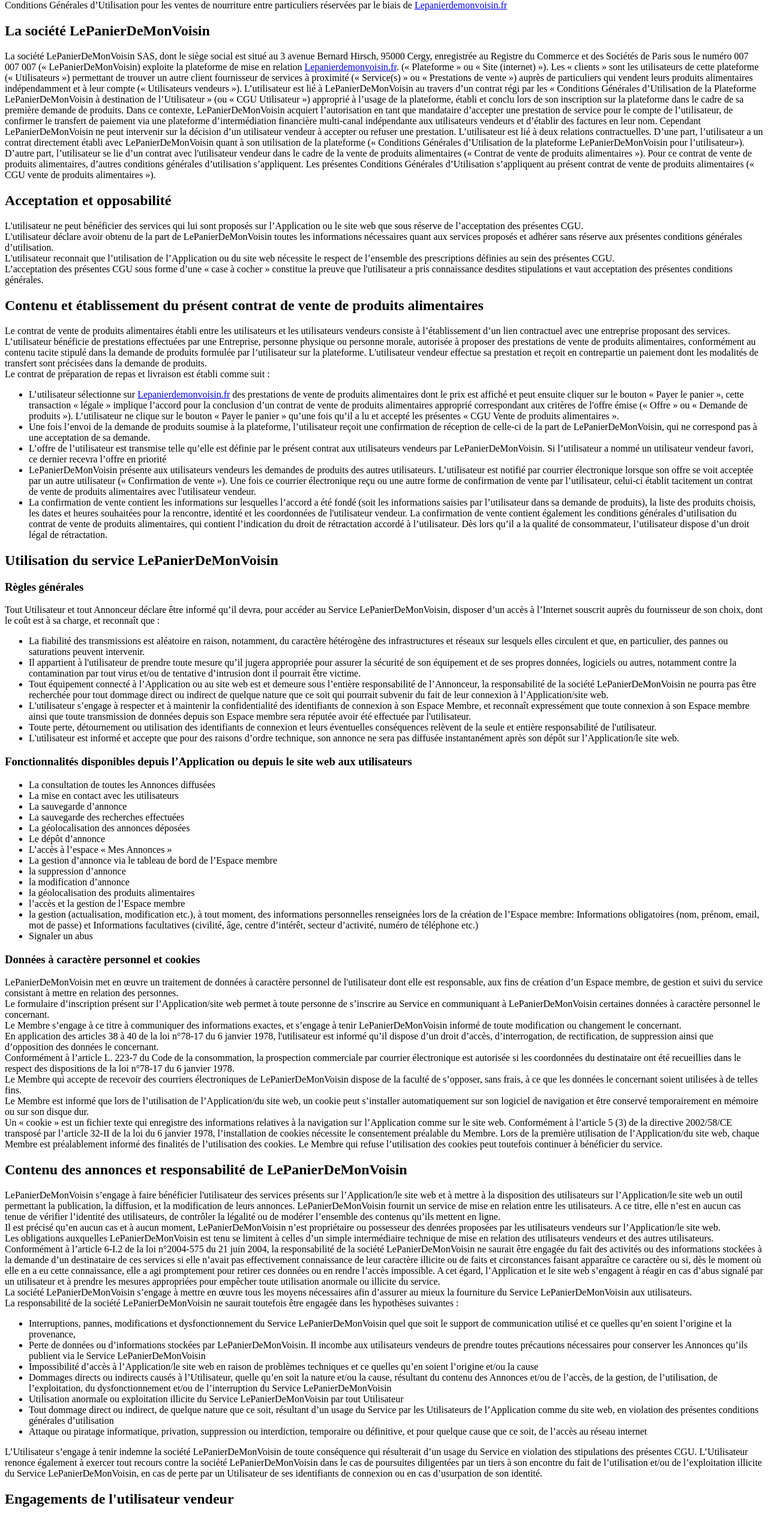
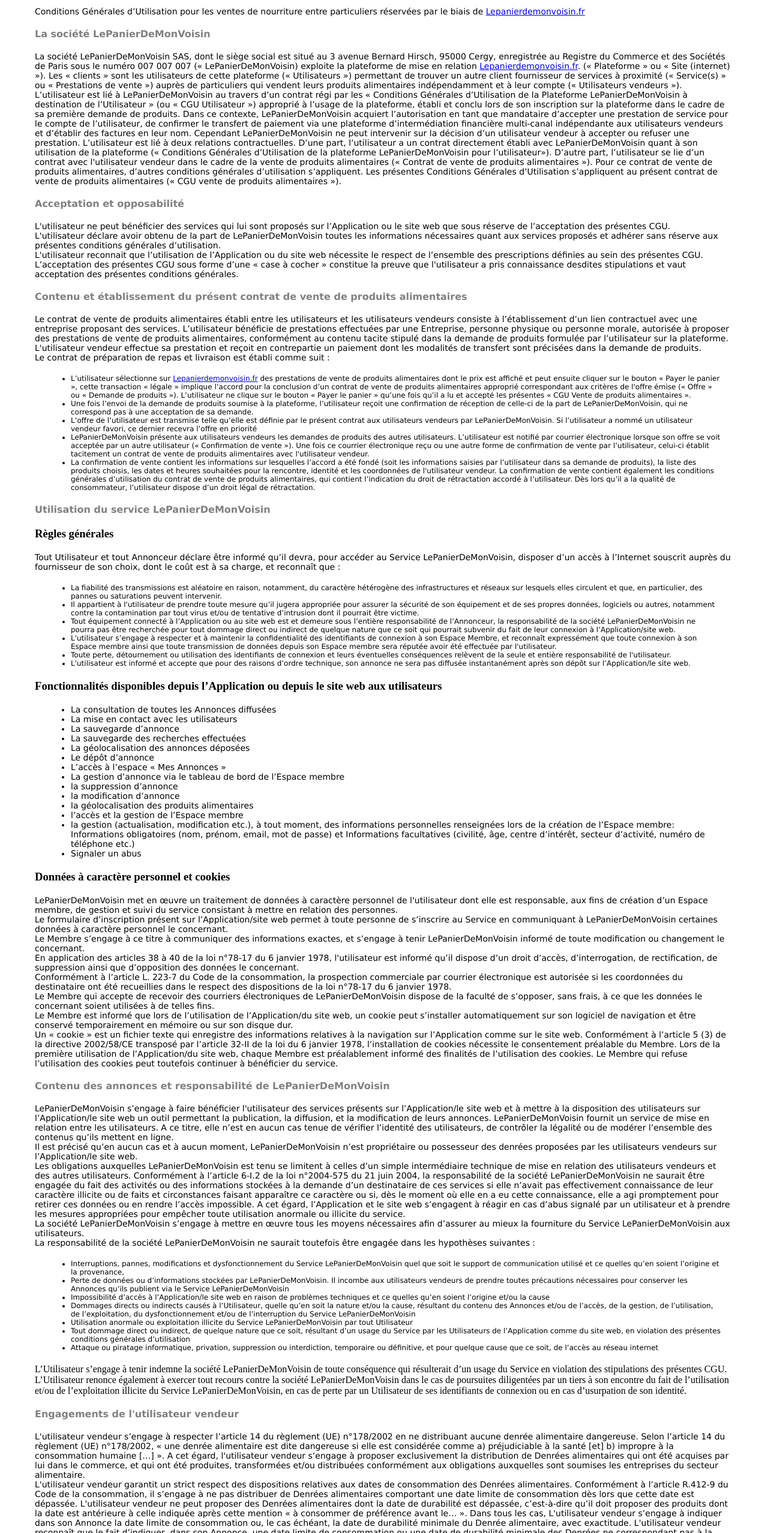
Before and after one commit to juliabaumann/Site-LePanierdemonvoisin, a website: page static/site-CGU.html in a window 1280 px wide. Shown: the part 66-2622 px from the top of the page at 60% size. Drawn offline with Linux system fonts and the light colour scheme.

Commit message:
CGU html Gaby 04-04
CGU html Gaby

```diff
--- a/static/site-CGU.css
+++ b/static/site-CGU.css
@@ -8,3 +8,26 @@
  font-family: Verdana, Geneva, Tahoma, sans-serif;
  font-size: 14px;
 }
+
+h1 {
+    margin : 20 50 20 50;
+}
+
+h2 {
+    margin : 20 50 20 50;
+}
+
+h3 {
+    margin : 20 50 20 50;
+}
+
+p {
+    margin : 20 50 20 50;
+    text-justify: distribute;
+}
+
+ul {
+    margin : 20 70 20 70;
+    font-family: Verdana, Geneva, Tahoma, sans-serif;
+    font-size: 12px;
+}
--- a/static/site-CGU.html
+++ b/static/site-CGU.html
@@ -4,27 +4,27 @@
         <link href="./site-CGU.css" type="text/css" rel="stylesheet">
 
         <h1>Conditions Générales d'Utilisation</h1>
-        <p class"description">Conditions Générales d’Utilisation pour les ventes de nourriture entre particuliers réservées par le biais de <a href="./site"> Lepanierdemonvoisin.fr</a></p>
+        <p class="description">Conditions Générales d’Utilisation pour les ventes de nourriture entre particuliers réservées par le biais de <a href="./site"> Lepanierdemonvoisin.fr</a></p>
 
     </head>
 
         <body>
 
-        <h2 class"article">La société LePanierDeMonVoisin</h2>
-          <p class"description"> La société LePanierDeMonVoisin SAS, dont le siège social est situé au 3 avenue Bernard Hirsch, 95000 Cergy, enregistrée au Registre du Commerce et des Sociétés de Paris sous le numéro 007 007 007 (« LePanierDeMonVoisin) exploite la plateforme de mise en relation <a href="./site"> Lepanierdemonvoisin.fr</a>. (« Plateforme » ou « Site (internet) »). Les « clients » sont les utilisateurs de cette plateforme (« Utilisateurs ») permettant de trouver un autre client fournisseur de services à proximité (« Service(s) » ou « Prestations de vente ») auprès de particuliers qui vendent leurs produits alimentaires indépendamment et à leur compte (« Utilisateurs vendeurs »).
+        <h2 class="article">La société LePanierDeMonVoisin</h2>
+          <p class="description"> La société LePanierDeMonVoisin SAS, dont le siège social est situé au 3 avenue Bernard Hirsch, 95000 Cergy, enregistrée au Registre du Commerce et des Sociétés de Paris sous le numéro 007 007 007 (« LePanierDeMonVoisin) exploite la plateforme de mise en relation <a href="./site"> Lepanierdemonvoisin.fr</a>. (« Plateforme » ou « Site (internet) »). Les « clients » sont les utilisateurs de cette plateforme (« Utilisateurs ») permettant de trouver un autre client fournisseur de services à proximité (« Service(s) » ou « Prestations de vente ») auprès de particuliers qui vendent leurs produits alimentaires indépendamment et à leur compte (« Utilisateurs vendeurs »).
             L’utilisateur est lié à LePanierDeMonVoisin au travers d’un contrat régi par les « Conditions Générales d’Utilisation de la Plateforme LePanierDeMonVoisin à destination de l’Utilisateur » (ou « CGU Utilisateur ») approprié à l’usage de la plateforme, établi et conclu lors de son inscription sur la plateforme dans le cadre de sa première demande de produits. Dans ce contexte, LePanierDeMonVoisin acquiert l’autorisation en tant que mandataire d’accepter une prestation de service pour le compte de l’utilisateur, de confirmer le transfert de paiement via une plateforme d’intermédiation financière multi-canal indépendante aux utilisateurs vendeurs et d’établir des factures en leur nom. Cependant LePanierDeMonVoisin ne peut intervenir sur la décision d’un utilisateur vendeur à accepter ou refuser une prestation.
             L’utilisateur est lié à deux relations contractuelles. D’une part, l’utilisateur a un contrat directement établi avec LePanierDeMonVoisin quant à son utilisation de la plateforme (« Conditions Générales d’Utilisation de la plateforme LePanierDeMonVoisin pour l’utilisateur»). D’autre part, l’utilisateur se lie d’un contrat avec l'utilisateur vendeur dans le cadre de la vente de produits alimentaires (« Contrat de vente de produits alimentaires »). Pour ce contrat de vente de produits alimentaires, d’autres conditions générales d’utilisation s’appliquent.
             Les présentes Conditions Générales d’Utilisation s’appliquent au présent contrat de vente de produits alimentaires (« CGU vente de produits alimentaires »).
             </p>
 
-        <h2 class"article">Acceptation et opposabilité</h2>
-          <p class"description">L'utilisateur ne peut bénéficier des services qui lui sont proposés sur l’Application ou le site web que sous réserve de l’acceptation des présentes CGU.
+        <h2 class="article">Acceptation et opposabilité</h2>
+          <p class="description">L'utilisateur ne peut bénéficier des services qui lui sont proposés sur l’Application ou le site web que sous réserve de l’acceptation des présentes CGU.
           <br /> L'utilisateur déclare avoir obtenu de la part de LePanierDeMonVoisin toutes les informations nécessaires quant aux services proposés et adhérer sans réserve aux présentes conditions générales d’utilisation.
           <br />L'utilisateur reconnait que l’utilisation de l’Application ou du site web nécessite le respect de l’ensemble des prescriptions définies au sein des présentes CGU.
           <br />L’acceptation des présentes CGU sous forme d’une « case à cocher » constitue la preuve que l'utilisateur a pris connaissance desdites stipulations et vaut acceptation des présentes conditions générales.</p>
 
-        <h2 class"article">Contenu et établissement du présent contrat de vente de produits alimentaires</h2>
-          <p class"description">Le contrat de vente de produits alimentaires établi entre les utilisateurs et les utilisateurs vendeurs consiste à l’établissement d’un lien contractuel avec une entreprise proposant des services. L’utilisateur bénéficie de prestations effectuées par une Entreprise, personne physique ou personne morale, autorisée à proposer des prestations de vente de produits alimentaires, conformément au contenu tacite stipulé dans la demande de produits formulée par l’utilisateur sur la plateforme. L'utilisateur vendeur effectue sa prestation et reçoit en contrepartie un paiement dont les modalités de transfert sont précisées dans la demande de produits.
+        <h2 class="article">Contenu et établissement du présent contrat de vente de produits alimentaires</h2>
+          <p class="description">Le contrat de vente de produits alimentaires établi entre les utilisateurs et les utilisateurs vendeurs consiste à l’établissement d’un lien contractuel avec une entreprise proposant des services. L’utilisateur bénéficie de prestations effectuées par une Entreprise, personne physique ou personne morale, autorisée à proposer des prestations de vente de produits alimentaires, conformément au contenu tacite stipulé dans la demande de produits formulée par l’utilisateur sur la plateforme. L'utilisateur vendeur effectue sa prestation et reçoit en contrepartie un paiement dont les modalités de transfert sont précisées dans la demande de produits.
           <br /> Le contrat de préparation de repas et livraison est établi comme suit : </p>
           <p class="description">
             <ul>
@@ -36,9 +36,9 @@
             </ul>
           </p>
 
-        <h2 class"article">Utilisation du service LePanierDeMonVoisin</h2>
+        <h2 class="article">Utilisation du service LePanierDeMonVoisin</h2>
           <h3>Règles générales</h3>
-            <p class"description">Tout Utilisateur et tout Annonceur déclare être informé qu’il devra, pour accéder au Service LePanierDeMonVoisin, disposer d’un accès à l’Internet souscrit auprès du fournisseur de son choix, dont le coût est à sa charge, et reconnaît que :
+            <p class="description">Tout Utilisateur et tout Annonceur déclare être informé qu’il devra, pour accéder au Service LePanierDeMonVoisin, disposer d’un accès à l’Internet souscrit auprès du fournisseur de son choix, dont le coût est à sa charge, et reconnaît que :
                 <ul>
                 <li>La fiabilité des transmissions est aléatoire en raison, notamment, du caractère
                 hétérogène des infrastructures et réseaux sur lesquels elles circulent et que, en
@@ -62,7 +62,7 @@
         </p>
 
         <h3>Fonctionnalités disponibles depuis l’Application ou depuis le site web aux utilisateurs</h3>
-          <ul class"description">
+          <ul class="description">
             <li>La consultation de toutes les Annonces diffusées</li>
             <li>La mise en contact avec les utilisateurs</li>
             <li>La sauvegarde d’annonce</li>
@@ -80,7 +80,7 @@
           </ul>
 
         <h3>Données à caractère personnel et cookies</h3>
-          <p class"description">LePanierDeMonVoisin met en œuvre un traitement de données à caractère personnel de l'utilisateur dont elle est responsable, aux fins de création d’un Espace membre, de gestion et suivi du service consistant à mettre en relation des personnes.
+          <p class="description">LePanierDeMonVoisin met en œuvre un traitement de données à caractère personnel de l'utilisateur dont elle est responsable, aux fins de création d’un Espace membre, de gestion et suivi du service consistant à mettre en relation des personnes.
           <br />Le formulaire d’inscription présent sur l’Application/site web permet à toute personne de s’inscrire au Service en communiquant à LePanierDeMonVoisin certaines données à caractère personnel le concernant.
            <br />Le Membre s’engage à ce titre à communiquer des informations exactes, et s’engage à tenir LePanierDeMonVoisin informé de toute modification ou changement le concernant.
            <br />En application des articles 38 à 40 de la loi n°78-17 du 6 janvier 1978, l'utilisateur est informé qu’il dispose d’un droit d’accès, d’interrogation, de rectification, de suppression ainsi que d’opposition des données le concernant.
@@ -90,8 +90,8 @@
            <br />Un « cookie » est un fichier texte qui enregistre des informations relatives à la navigation sur l’Application comme sur le site web. Conformément à l’article 5 (3) de la directive 2002/58/CE transposé par l’article 32-II de la loi du 6 janvier 1978, l’installation de cookies nécessite le consentement préalable du Membre. Lors de la première utilisation de l’Application/du site web, chaque Membre est préalablement informé des finalités de l’utilisation des cookies. Le Membre qui refuse l’utilisation des cookies peut toutefois continuer à bénéficier du service.
           </p>
 
-        <h2 class"article">Contenu des annonces et responsabilité de LePanierDeMonVoisin</h2>
-          <p class"description">LePanierDeMonVoisin s’engage à faire bénéficier l'utilisateur des services présents sur l’Application/le site web et à mettre à la disposition des utilisateurs sur l’Application/le site web un outil permettant la publication, la diffusion, et la modification de leurs annonces. LePanierDeMonVoisin fournit un service de mise en relation entre les utilisateurs. A ce titre, elle n’est en aucun cas tenue de vérifier l’identité des utilisateurs, de contrôler la légalité ou de modérer l’ensemble des contenus qu’ils mettent en ligne.
+        <h2 class="article">Contenu des annonces et responsabilité de LePanierDeMonVoisin</h2>
+          <p class="description">LePanierDeMonVoisin s’engage à faire bénéficier l'utilisateur des services présents sur l’Application/le site web et à mettre à la disposition des utilisateurs sur l’Application/le site web un outil permettant la publication, la diffusion, et la modification de leurs annonces. LePanierDeMonVoisin fournit un service de mise en relation entre les utilisateurs. A ce titre, elle n’est en aucun cas tenue de vérifier l’identité des utilisateurs, de contrôler la légalité ou de modérer l’ensemble des contenus qu’ils mettent en ligne.
           <br />Il est précisé qu’en aucun cas et à aucun moment, LePanierDeMonVoisin n’est propriétaire ou possesseur des denrées proposées par les utilisateurs vendeurs sur l’Application/le site web.
           <br />Les obligations auxquelles LePanierDeMonVoisin est tenu se limitent à celles d’un simple intermédiaire technique de mise en relation des utilisateurs vendeurs et des autres utilisateurs. Conformément à l’article 6-I.2 de la loi n°2004-575 du 21 juin 2004, la responsabilité de la société LePanierDeMonVoisin ne saurait être engagée du fait des activités ou des informations stockées à la demande d’un destinataire de ces services si elle n’avait pas effectivement connaissance de leur caractère illicite ou de faits et circonstances faisant apparaître ce caractère ou si, dès le moment où elle en a eu cette connaissance, elle a agi promptement pour retirer ces données ou en rendre l’accès impossible. A cet égard, l’Application et le site web s’engagent à réagir en cas d’abus signalé par un utilisateur et à prendre les mesures appropriées pour empêcher toute utilisation anormale ou illicite du service.
           <br />La société LePanierDeMonVoisin s’engage à mettre en œuvre tous les moyens nécessaires afin d’assurer au mieux la fourniture du Service LePanierDeMonVoisin aux utilisateurs.
@@ -105,18 +105,19 @@
               <li>Tout dommage direct ou indirect, de quelque nature que ce soit, résultant d’un usage du Service par les Utilisateurs de l’Application comme du site web, en violation des présentes conditions générales d’utilisation</li>
               <li>Attaque ou piratage informatique, privation, suppression ou interdiction, temporaire ou définitive, et pour quelque cause que ce soit, de l’accès au réseau internet</li>
            </ul>
+           <p>
          L’Utilisateur s’engage à tenir indemne la société LePanierDeMonVoisin de toute
 conséquence qui résulterait d’un usage du Service en violation des stipulations des
 présentes CGU. L’Utilisateur renonce également à exercer tout recours
 contre la société LePanierDeMonVoisin dans le cas de poursuites diligentées par un tiers à son
 encontre du fait de l’utilisation et/ou de l’exploitation illicite du Service LePanierDeMonVoisin, en cas
 de perte par un Utilisateur de ses identifiants de connexion ou en cas
-d’usurpation de son identité.
+d’usurpation de son identité.</p>
        </p>
 
-       <h2 class"article">Engagements de l'utilisateur vendeur</h2>
-       <br />
-       <p class"description">L'utilisateur vendeur s’engage à respecter l’article 14 du règlement (UE) n°178/2002 en ne
+       <h2 class="article">Engagements de l'utilisateur vendeur</h2>
+
+       <p class="description">L'utilisateur vendeur s’engage à respecter l’article 14 du règlement (UE) n°178/2002 en ne
             distribuant aucune denrée alimentaire dangereuse. Selon l’article 14 du règlement (UE)
             n°178/2002, « une denrée alimentaire est dite dangereuse si elle est considérée comme a)
             préjudiciable à la santé [et] b) impropre à la consommation humaine […] ».
@@ -164,16 +165,16 @@
         </p>
 
 
-        <h2 class"article">Conditions d’annulation</h2>
+        <h2 class="article">Conditions d’annulation</h2>
         <h3>Droit de rétractation</h3>
-        <p class"description">Vous avez un droit de rétractation vous autorisant à révoquer sans motif nécessaire dans les 5 jours de la souscription au présent contrat ou jusqu’à 48 heures avant la date de la prestation sollicitée si celle-ci intervient moins de 5 jours avant la confirmation de la réservation expressément donnée par l’Utilisateur (par lettre, fax ou courrier électronique). Ce délai prend forme dès la réception de cette instruction sous la forme d’un écrit exprimant de façon non équivoque sa volonté de se rétracter mais aucunement avant la conclusion du contrat ou l’accomplissement de nos obligations de pourvoir les informations associées conformément à aux articles L. 121-21 et suivants du Code de la Consommation. Le délai de révocation est suffisant pour pouvoir faire parvenir cette demande. Celle-ci doit être envoyée à : la société LePanierDeMonVoisin SAS, dont le siège social est situé au 3 avenue Bernard Hirsch, 95000 Cergy, enregistrée au Registre du Commerce et des Sociétés de Paris sous le numéro 007 007 007 (« LePanierDeMonVoisin) exploitant la plateforme de mise en relation <a href="./site"> Lepanierdemonvoisin.fr</a>. (« Plateforme » ou « Site (internet) »).</p>
+        <p class="description">Vous avez un droit de rétractation vous autorisant à révoquer sans motif nécessaire dans les 5 jours de la souscription au présent contrat ou jusqu’à 48 heures avant la date de la prestation sollicitée si celle-ci intervient moins de 5 jours avant la confirmation de la réservation expressément donnée par l’Utilisateur (par lettre, fax ou courrier électronique). Ce délai prend forme dès la réception de cette instruction sous la forme d’un écrit exprimant de façon non équivoque sa volonté de se rétracter mais aucunement avant la conclusion du contrat ou l’accomplissement de nos obligations de pourvoir les informations associées conformément à aux articles L. 121-21 et suivants du Code de la Consommation. Le délai de révocation est suffisant pour pouvoir faire parvenir cette demande. Celle-ci doit être envoyée à : la société LePanierDeMonVoisin SAS, dont le siège social est situé au 3 avenue Bernard Hirsch, 95000 Cergy, enregistrée au Registre du Commerce et des Sociétés de Paris sous le numéro 007 007 007 (« LePanierDeMonVoisin) exploitant la plateforme de mise en relation <a href="./site"> Lepanierdemonvoisin.fr</a>. (« Plateforme » ou « Site (internet) »).</p>
         <h3>Conséquences de la révocation</h3>
-        <p class"description">Dans le cas d’une annulation effective, les bénéfices mutuellement perclus doivent être rendus et tout avantage (par exemple, les intérêts) doit être renvoyé. Si vous ne pouvez que partiellement, ne pouvez pas ou ne pouvez que rendre dans un état altéré tout type de bénéfice ou avantage reçu (par exemple, les bénéfices de l’utilisation), vous devrez alors verser une indemnisation en conséquence. Ce délai prend effet pour vous à la date d’envoi de votre demande de révocation, et à la date de réception de cette demande pour nous.
+        <p class="description">Dans le cas d’une annulation effective, les bénéfices mutuellement perclus doivent être rendus et tout avantage (par exemple, les intérêts) doit être renvoyé. Si vous ne pouvez que partiellement, ne pouvez pas ou ne pouvez que rendre dans un état altéré tout type de bénéfice ou avantage reçu (par exemple, les bénéfices de l’utilisation), vous devrez alors verser une indemnisation en conséquence. Ce délai prend effet pour vous à la date d’envoi de votre demande de révocation, et à la date de réception de cette demande pour nous.
         <br/>En cas d’exercice régulier de son droit de rétractation, le consommateur restitue les bénéfices ou avantages perçus à l'autre utilisateur ou à une personne désignée par ce dernier, sans retard excessif et, au plus tard, dans les quatorze jours suivant la communication de sa décision de se rétracter conformément à l’article L. 121-21-2 du Code de la Consommation, à moins que l'autre utilisateur ne propose de les récupérer lui-même ces biens.
         </p>
 
-        <h2 class"article">Propriété intellectuelle</h2>
-        <p class"description">Les présentes conditions générales d’utilisation n’emportent aucune cession d’aucune sorte
+        <h2 class="article">Propriété intellectuelle</h2>
+        <p class="description">Les présentes conditions générales d’utilisation n’emportent aucune cession d’aucune sorte
                 de droits de propriété intellectuelle sur les éléments appartenant à LePanierDeMonVoisin au bénéfice
                 de l’Utilisateur.
                 <br /> Le site, les marques, les dessins, les modèles, les images, les textes, les photos, les logos,
```
Also changed, not shown: site-CGU.html (+7 -7 lines), 1 other file.
